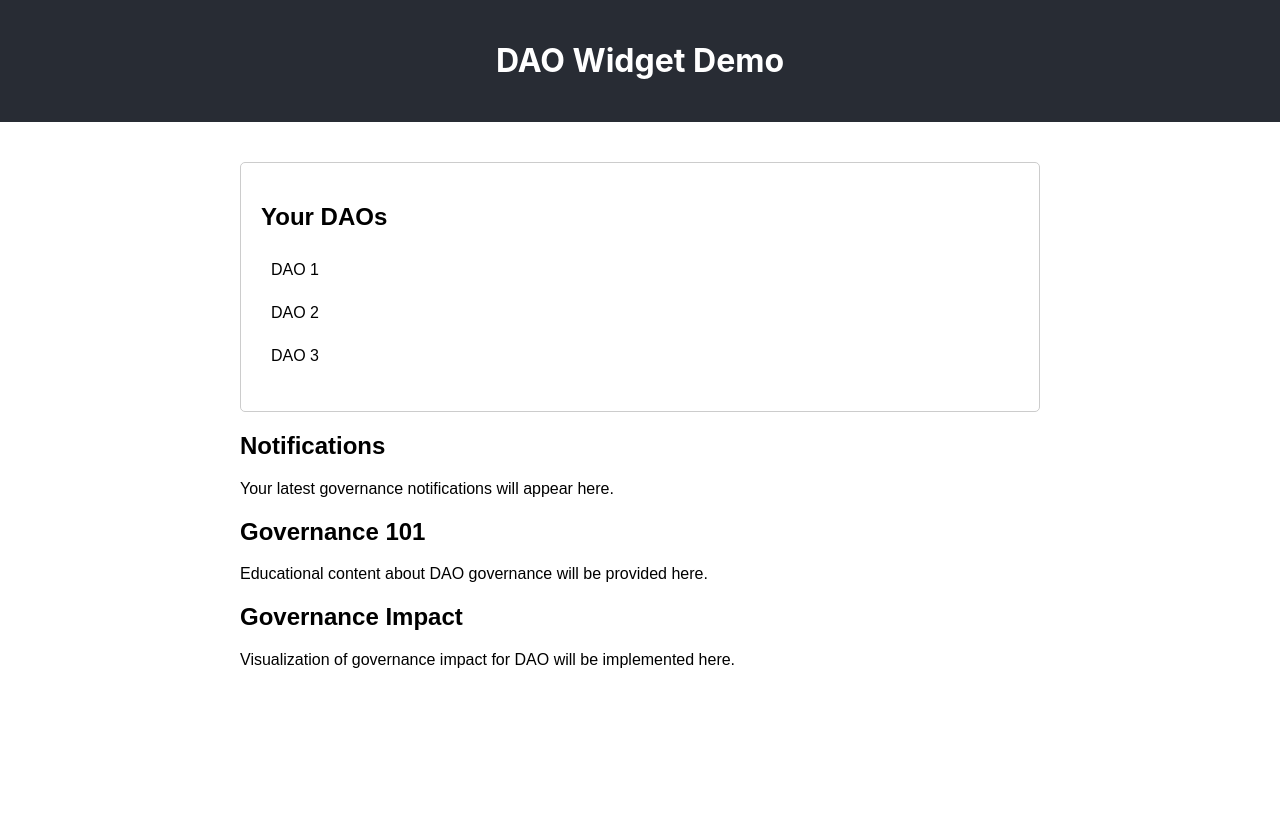
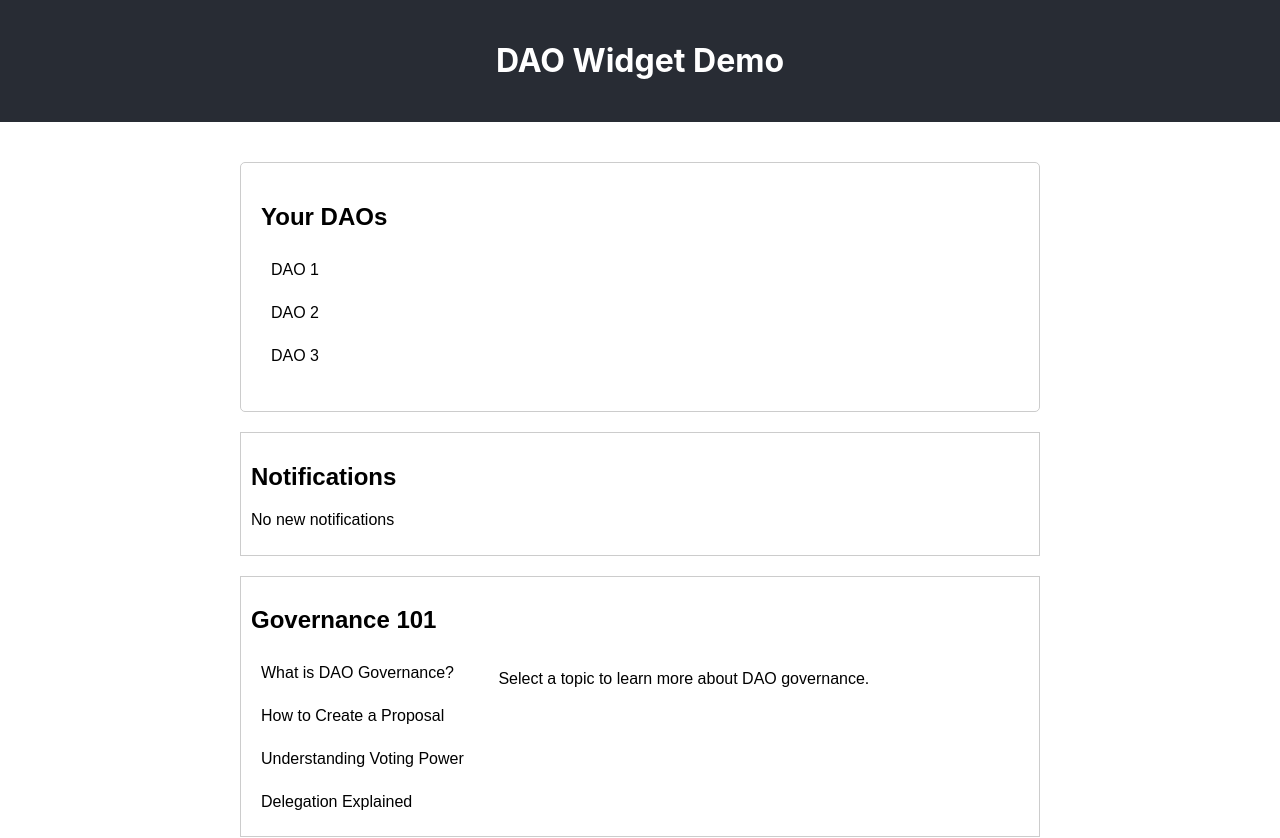
Before and after one commit to ipfsnut/demo_widget, a React (Create React App) app: page / in a window 1280 px wide. Shown: the top 838 px of the page. Before the commit the page ends 800 px from the top, so only its background shows below. Built offline with nearby package versions, Linux system fonts and the light colour scheme.

Commit message:
5th Commit

```diff
--- a/src/components/EducationalResources.js
+++ b/src/components/EducationalResources.js
@@ -1,10 +1,66 @@
-import React from 'react';
+// components/EducationalResources.js
 
-const EducationalResources = () => (
-  <div className="educational-resources">
-    <h2>Governance 101</h2>
-    <p>Educational content about DAO governance will be provided here.</p>
-  </div>
-);
+import React, { useState } from 'react';
+
+const EducationalResources = () => {
+  const [selectedTopic, setSelectedTopic] = useState(null);
+
+  const topics = [
+    {
+      id: 1,
+      title: 'What is DAO Governance?',
+      content: 'DAO governance refers to the decision-making processes in a Decentralized Autonomous Organization. It allows token holders to participate in proposing, discussing, and voting on important decisions affecting the organization.'
+    },
+    {
+      id: 2,
+      title: 'How to Create a Proposal',
+      content: 'To create a proposal, you need to have a certain amount of tokens staked. Navigate to the proposal creation page, fill in the required details including title, description, and any specific actions to be taken if the proposal passes.'
+    },
+    {
+      id: 3,
+      title: 'Understanding Voting Power',
+      content: 'Your voting power is determined by the number of tokens you have staked in the DAO. The more tokens you stake, the more influence you have in governance decisions.'
+    },
+    {
+      id: 4,
+      title: 'Delegation Explained',
+      content: 'Delegation allows you to assign your voting power to another address. This can be useful if you want to participate in governance but prefer to have someone else vote on your behalf.'
+    }
+  ];
+
+  return (
+    <div className="educational-resources" style={{ marginBottom: '20px', border: '1px solid #ccc', padding: '10px' }}>
+      <h2>Governance 101</h2>
+      <div style={{ display: 'flex' }}>
+        <div style={{ width: '30%', marginRight: '20px' }}>
+          {topics.map(topic => (
+            <div
+              key={topic.id}
+              onClick={() => setSelectedTopic(topic)}
+              style={{
+                cursor: 'pointer',
+                padding: '10px',
+                backgroundColor: selectedTopic && selectedTopic.id === topic.id ? '#e0e0e0' : 'transparent',
+                marginBottom: '5px'
+              }}
+            >
+              {topic.title}
+            </div>
+          ))}
+        </div>
+        <div style={{ width: '70%' }}>
+          {selectedTopic ? (
+            <>
+              <h3>{selectedTopic.title}</h3>
+              <p>{selectedTopic.content}</p>
+            </>
+          ) : (
+            <p>Select a topic to learn more about DAO governance.</p>
+          )}
+        </div>
+      </div>
+    </div>
+  );
+};
 
 export default EducationalResources;
--- a/src/components/NotificationCenter.js
+++ b/src/components/NotificationCenter.js
@@ -1,10 +1,43 @@
-import React from 'react';
+// components/NotificationCenter.js
 
-const NotificationCenter = () => (
-  <div className="notification-center">
-    <h2>Notifications</h2>
-    <p>Your latest governance notifications will appear here.</p>
-  </div>
-);
+import React, { useState, useEffect } from 'react';
+
+const NotificationCenter = ({ selectedDAO }) => {
+  const [notifications, setNotifications] = useState([]);
+
+  useEffect(() => {
+    if (selectedDAO) {
+      fetchNotifications(selectedDAO);
+    }
+  }, [selectedDAO]);
+
+  const fetchNotifications = async (daoId) => {
+    // Simulating API call
+    const mockNotifications = [
+      { id: 1, message: "New proposal added: 'Increase marketing budget'", timestamp: new Date().toISOString() },
+      { id: 2, message: "Voting for 'Update governance rules' ends in 24 hours", timestamp: new Date().toISOString() },
+      { id: 3, message: "You've been mentioned in a proposal discussion", timestamp: new Date().toISOString() },
+    ];
+    setNotifications(mockNotifications);
+  };
+
+  return (
+    <div className="notification-center" style={{ marginBottom: '20px', border: '1px solid #ccc', padding: '10px' }}>
+      <h2>Notifications</h2>
+      {notifications.length === 0 ? (
+        <p>No new notifications</p>
+      ) : (
+        <ul style={{ listStyle: 'none', padding: 0 }}>
+          {notifications.map(notification => (
+            <li key={notification.id} style={{ marginBottom: '10px', borderBottom: '1px solid #eee', paddingBottom: '5px' }}>
+              <p>{notification.message}</p>
+              <small>{new Date(notification.timestamp).toLocaleString()}</small>
+            </li>
+          ))}
+        </ul>
+      )}
+    </div>
+  );
+};
 
 export default NotificationCenter;
```
